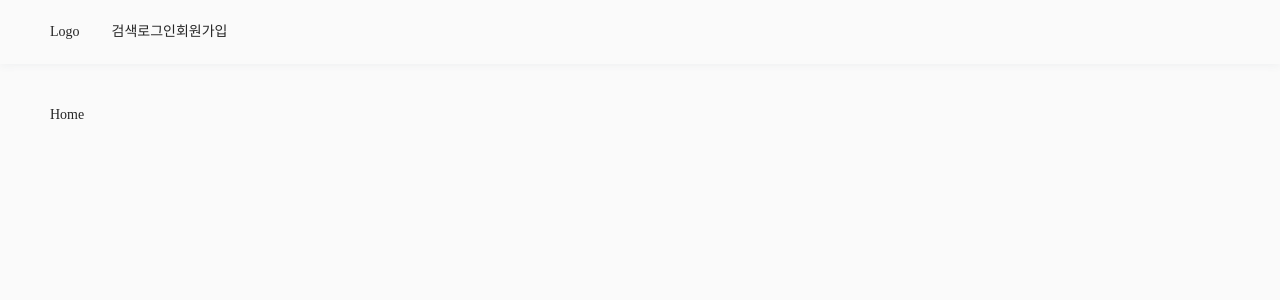
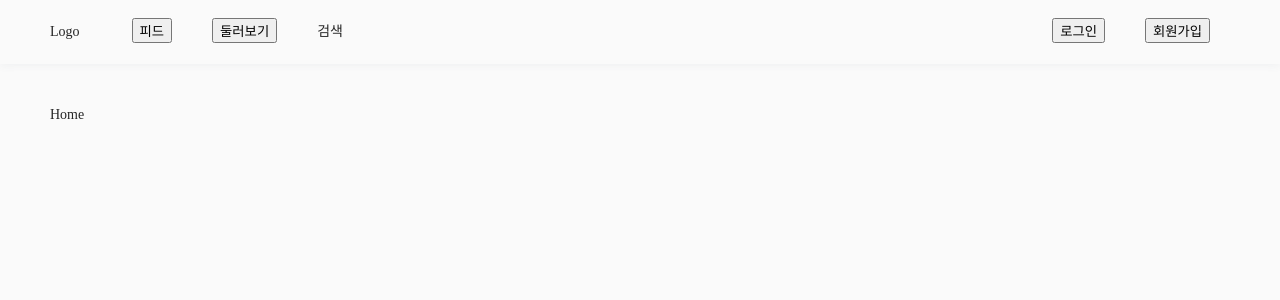
Before and after one commit to flynnpark/movielog-web, a React (Create React App) app: page / in a window 1280 px wide. Shown: the top 300 px of the page. Built offline with nearby package versions, Linux system fonts and the light colour scheme.

Commit message:
헤더 기본 스타일링

```diff
--- a/src/components/Header.tsx
+++ b/src/components/Header.tsx
@@ -1,24 +1,25 @@
-import { Menu } from 'antd';
 import React from 'react';
-import { Link, useHistory } from 'react-router-dom';
 import styled from 'styled-components';
 
 const HeaderContainer = styled.header`
   height: 64px;
-  padding: 0 50px;
   line-height: 64px;
   background: ${(props) => props.theme.background};
   box-shadow: ${(props) => props.theme.shadow};
-  display: flex;
+  display: block;
   flex-direction: row;
 `;
 
 const NavigationBar = styled.nav`
   display: flex;
   flex-direction: row;
+  flex: 1;
+  padding: 0 50px;
 `;
 
 const LogoContainer = styled.div`
+  display: flex;
+  flex: 0;
   align-items: center;
   margin-right: 32px;
 `;
@@ -26,19 +27,38 @@ const LogoContainer = styled.div`
 const NavUl = styled.ul`
   display: flex;
   flex-direction: row;
+  flex: 1;
 `;
 
+const NavLi = styled.li`
+  padding: 0 20px;
+`;
+
+const NavSearchLi = styled(NavLi)`
+  flex: 1;
+`;
+
+const MenuButton = styled.button``;
+
 const Header: React.FC = () => {
-  const history = useHistory();
-
   return (
     <HeaderContainer>
       <NavigationBar>
         <LogoContainer>Logo</LogoContainer>
         <NavUl>
-          <li>검색</li>
-          <li>로그인</li>
-          <li>회원가입</li>
+          <NavLi>
+            <MenuButton>피드</MenuButton>
+          </NavLi>
+          <NavLi>
+            <MenuButton>둘러보기</MenuButton>
+          </NavLi>
+          <NavSearchLi>검색</NavSearchLi>
+          <NavLi>
+            <MenuButton>로그인</MenuButton>
+          </NavLi>
+          <NavLi>
+            <MenuButton>회원가입</MenuButton>
+          </NavLi>
         </NavUl>
       </NavigationBar>
     </HeaderContainer>
```
Also changed, not shown: src/App.tsx (+1 -8 lines).
